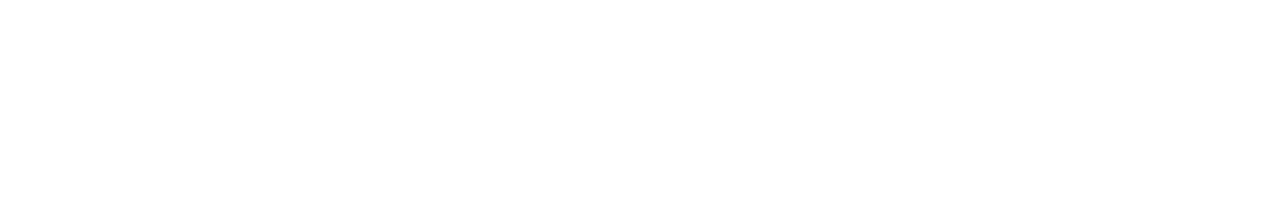
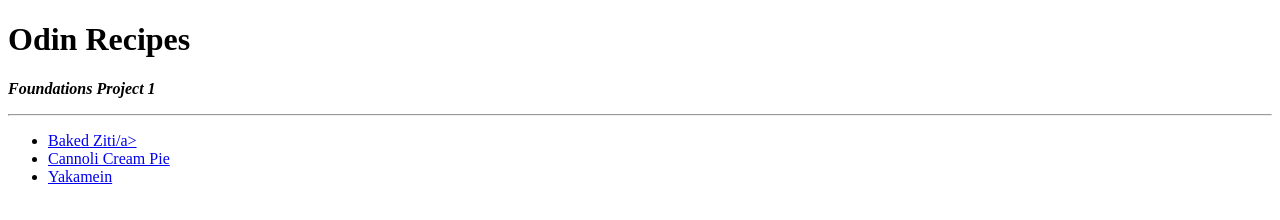
Before and after one commit to S-Osman4/odin-recipes, a plain HTML site: page index.html in a window 1280 px wide. Drawn offline with Linux system fonts and the light colour scheme.

Commit message:
add project description

```diff
--- a/index.html
+++ b/index.html
@@ -1,17 +1,18 @@
 <!DOCTYPE html>
 <html lang="en">
-<head>
-    <meta charset="UTF-8">
-    <meta name="viewport" content="width=device-width, initial-scale=1.0">
-    <title><h1>Odin Recipes</h1>/title>
-</head>
-<body>
-  <h1>Odin Recipes</h1>
-  <ul>
-    <li><a href="recipes/baked_ziti.html">Baked Ziti</a></li>
-    <li><a href="recipes/yourrecipe.html">Recipe Title 2</a></li>
-    <li><a href="recipes/yourrecipe.html">Recipe Title 3</a></li>
-</ul>
+  <meta charset="UTF-8" />
+  <title>Odin Recipes</title>
 
-</body>
+  <body>
+    <h1>Odin Recipes</h1>
+    <p>
+      <strong><em>Foundations Project 1</em></strong>
+    </p>
+    <hr >
+    <ul>
+      <li><a href="recipes/baked_ziti.html">Baked Ziti/a> </li>
+      <li><a href="recipes/cannoli_cream_pie.html">Cannoli Cream Pie</a> </li>
+      <li><a href="recipes/yakamein.html">Yakamein</a></li>
+    </ul>
+  </body>
 </html>
```
